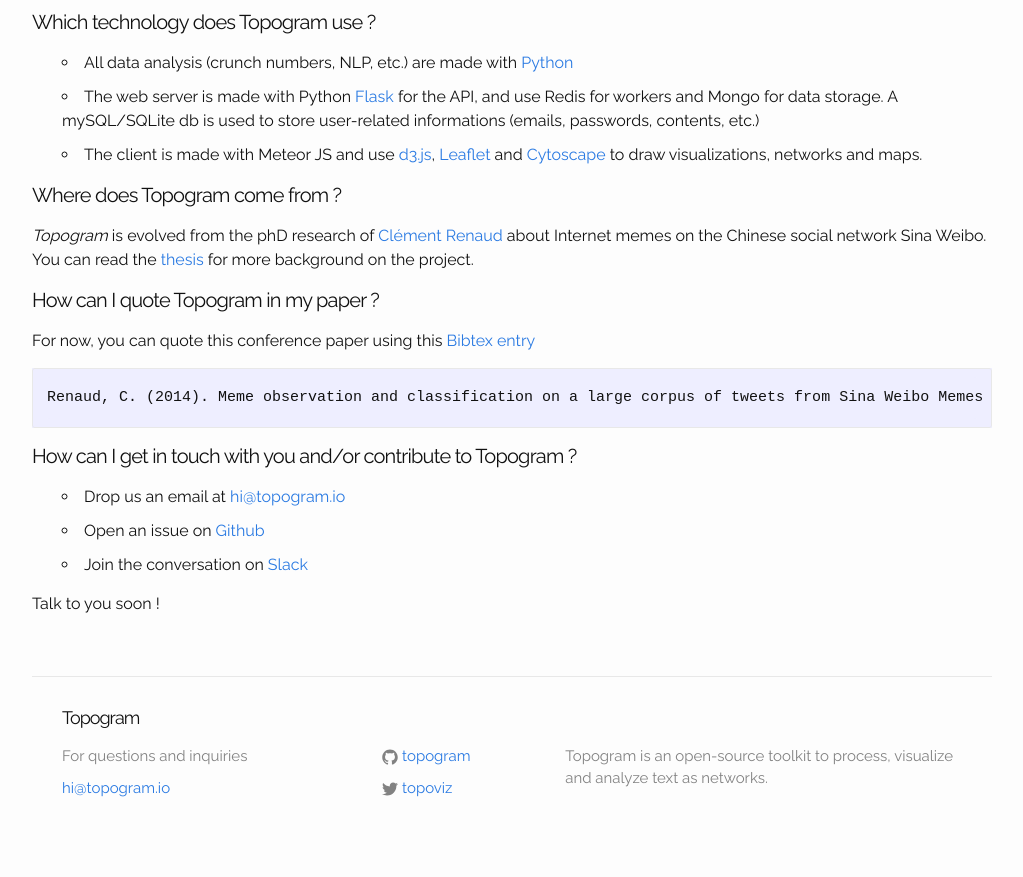
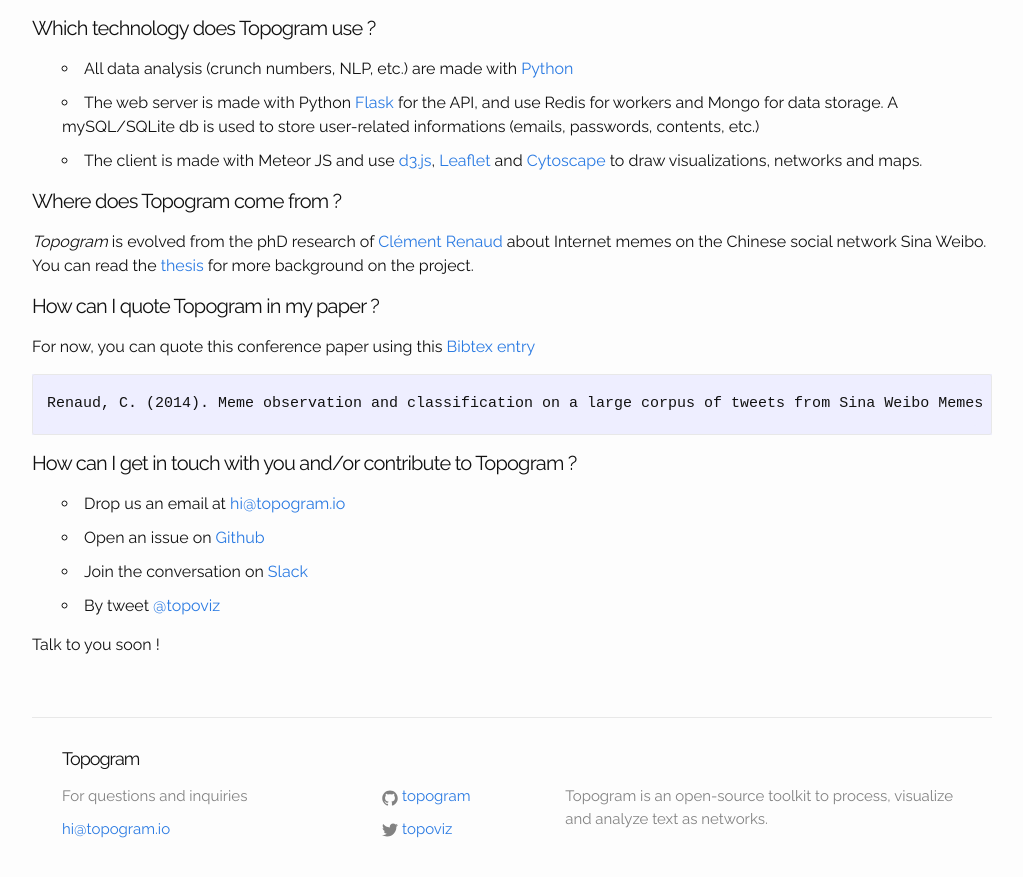
Before and after one commit to topogram/topogram.github.io, a Jekyll site: the page built from faq.md, in a window 1280 px wide and 900 px high, scrolled down 1210 px. Shown: the top 877 px of the window, without its empty margins (128-1151 px from the left). Built offline with Jekyll 4.4.1, drawn with Linux system fonts in a browser that asks for light colours.

Commit message:
clean FAQ + add twitter account

```diff
--- a/faq.md
+++ b/faq.md
@@ -4,7 +4,7 @@ title: FAQ
 ---
 *You will find here answers to commonly ask questions about Topogram*
 
-#### What is Topogram ?
+### What is Topogram ?
 *Topogram* is a web-based and open-source toolkit to explore the way people and/or machines interact. Topogram provides ways to represent and explore their relationships as networks of activities.
 
 ### What is it used for ?
@@ -58,5 +58,6 @@ For now, you can quote this conference paper using this [Bibtex entry](/uploads/
 * Drop us an email at [hi@topogram.io](mailto:hi@topogram.io)
 * Open an issue on [Github](http://topogram/topogram)
 * Join the conversation on [Slack](http://topogram.slack.com)
+* By tweet [@topoviz](http://topogram/topoviz)
 
 Talk to you soon !
```
